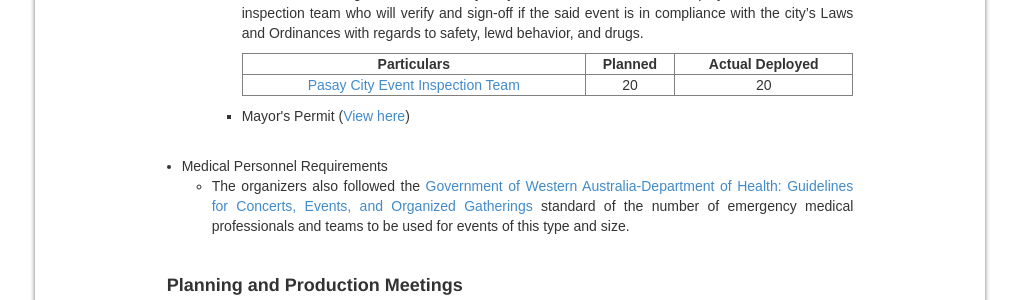
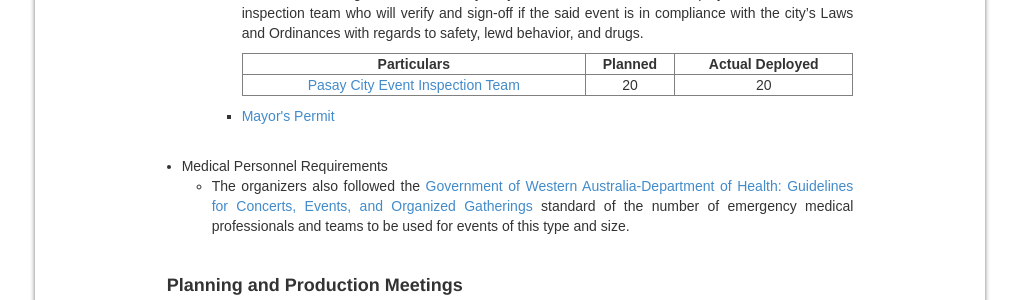
Before and after one commit to roelrosil1705/cloudwalk-acti, a CodeIgniter app: page /cloudwalk-acti/index.php/newspage in a window 1280 px wide. Shown: the part 3691-3991 px from the top of the page, without its empty margins (130-1149 px from the left). Run offline with CodeIgniter, Linux system fonts and the light colour scheme; some libraries are stand-ins or nearby versions.

Commit message:
mayor link

```diff
--- a/application/views/newspage_view.php
+++ b/application/views/newspage_view.php
@@ -384,7 +384,7 @@
                                                             </table>
                                                         </li>
                                                         <li style="margin-top: 10px;">
-                                                            <p>Mayor's Permit (<a href="<?=base_url('img/coverletter.jpg')?>" target="_blank">View here</a>)</p>
+                                                            <p><a href="<?=base_url('img/coverletter.jpg')?>" target="_blank">Mayor's Permit</a></p>
                                                         </li>
                                                     </ul>
                                                 </li>
```
